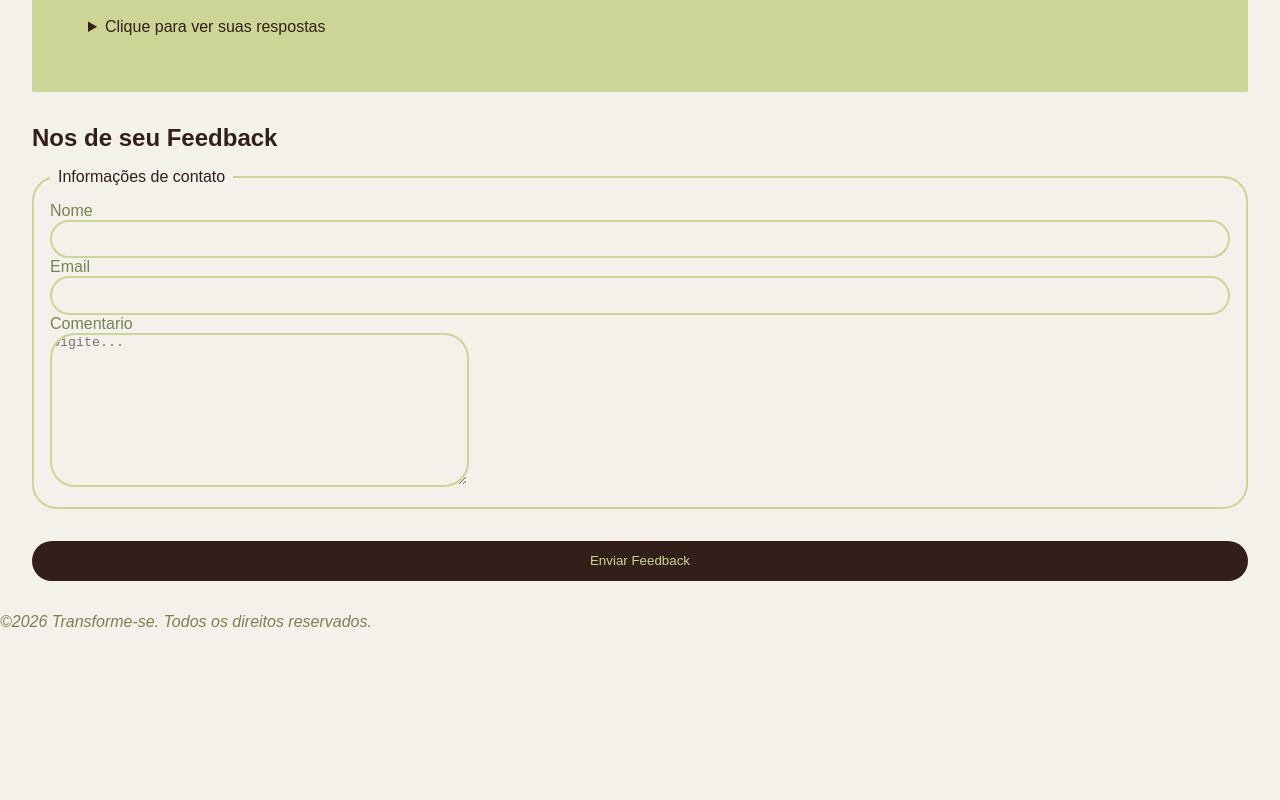
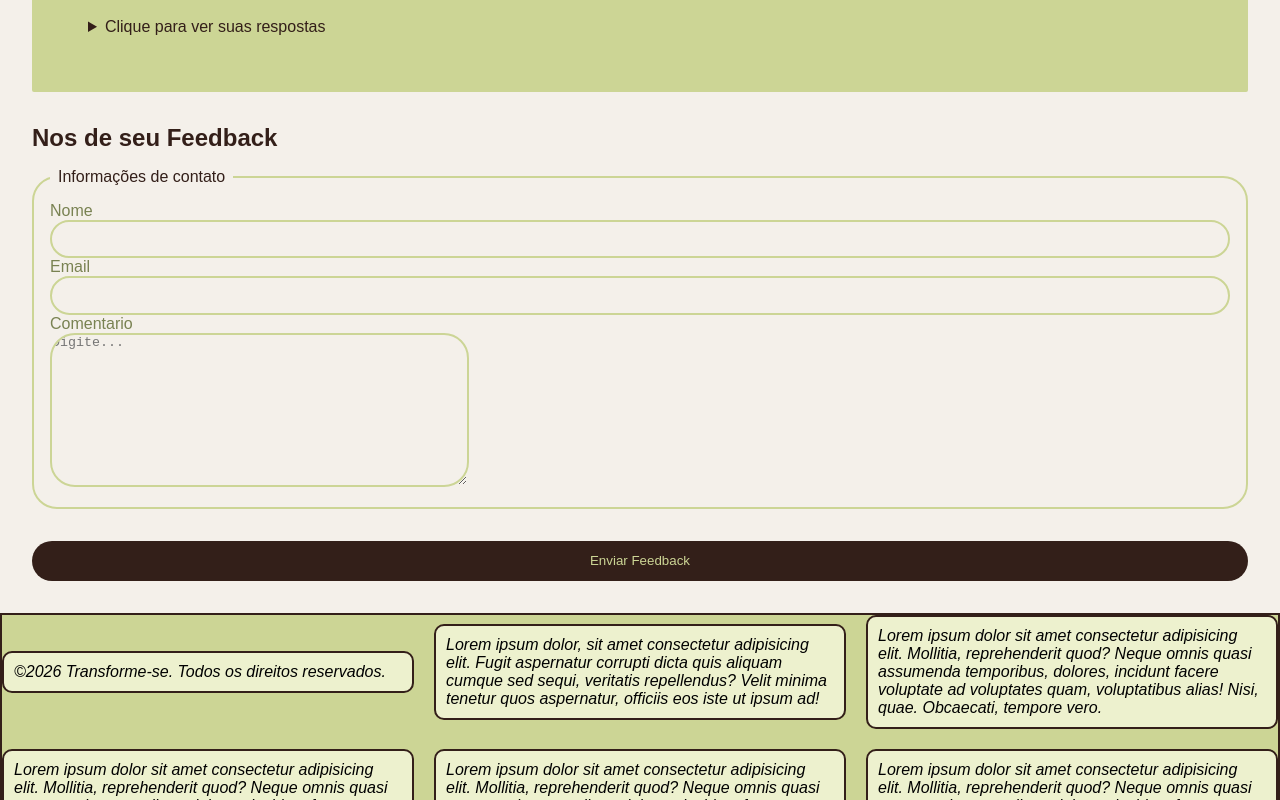
Before and after one commit to Polo11Uss/Projeto-Transforme-se, a plain HTML site: page index.html in a window 1280 px wide. Shown: the part 2000-2800 px from the top of the page. Before the commit the page ends 2631 px from the top, so only its background shows below. Drawn offline with Linux system fonts and the light colour scheme; a web font is replaced by a local one.

Commit message:
Ajustando layout do footer para CSS Grid

```diff
--- a/index.html
+++ b/index.html
@@ -15,6 +15,7 @@
             <li><a href="./index.html"> Home </a></li>
             <li><a href="./sobre.html"> Sobre </a></li>
             <li><a href="./contato.html"> Contato </a></li>
+            <li><a href="./teste.html">teste</a></li>
             </ul>
         </nav>
         <h1> Bem-vindo ao teste! </h1>
@@ -178,11 +179,31 @@
         <button>Enviar Feedback</button>
     </main>
 
-    <footer>
-        <i style="text-align: center;">
-            &copy;2026 Transforme-se. Todos os direitos reservados.
-        </i>
-    </footer>
+    <footer class="grid-footer">
+    <p class="card">
+        &copy;2026 Transforme-se. Todos os direitos reservados.
+    </p>
+
+    <p class="card">
+        Lorem ipsum dolor, sit amet consectetur adipisicing elit. Fugit aspernatur corrupti dicta quis aliquam cumque sed sequi, veritatis repellendus? Velit minima tenetur quos aspernatur, officiis eos iste ut ipsum ad!
+    </p>
+
+    <p class="card">
+        Lorem ipsum dolor sit amet consectetur adipisicing elit. Mollitia, reprehenderit quod? Neque omnis quasi assumenda temporibus, dolores, incidunt facere voluptate ad voluptates quam, voluptatibus alias! Nisi, quae. Obcaecati, tempore vero.
+    </p>
+
+    <p class="card">
+        Lorem ipsum dolor sit amet consectetur adipisicing elit. Mollitia, reprehenderit quod? Neque omnis quasi assumenda temporibus, dolores, incidunt facere voluptate ad voluptates quam, voluptatibus alias! Nisi, quae. Obcaecati, tempore vero.
+    </p>
+
+    <p class="card">
+        Lorem ipsum dolor sit amet consectetur adipisicing elit. Mollitia, reprehenderit quod? Neque omnis quasi assumenda temporibus, dolores, incidunt facere voluptate ad voluptates quam, voluptatibus alias! Nisi, quae. Obcaecati, tempore vero.
+    </p>
+
+    <p class="card">
+        Lorem ipsum dolor sit amet consectetur adipisicing elit. Mollitia, reprehenderit quod? Neque omnis quasi assumenda temporibus, dolores, incidunt facere voluptate ad voluptates quam, voluptatibus alias! Nisi, quae. Obcaecati, tempore vero.
+    </p>
+</footer>
 </body>
 
 </html>
--- a/style/index.css
+++ b/style/index.css
@@ -183,3 +183,25 @@ button{
     border-radius: 5rem;
     cursor: pointer;
 }
+
+footer{
+    background-color:#ccd595;
+    border:2px solid  #331f19;
+}
+
+.grid-footer {
+    display: grid;
+    grid-template-columns: repeat(3, 1fr);
+    gap: 20px;
+    align-items: center;
+}
+
+.card {
+    word-break: break-word;
+    background-color: #edf1ce;
+    color: black;
+    border: 2px solid #331f19;
+    border-radius: 10px;
+    padding: 10px;
+    font-style: italic;
+}
--- /dev/null
+++ b/style/teste.css
@@ -0,0 +1,13 @@
+*{
+    margin: 0 ;
+    padding: 0;
+
+}
+
+.conteiner-car-grd{
+    display: grid;
+    grid-template-columns: repeat(auto-fit, minmax);
+    justify-content: center;
+    padding: 24px;
+    gap: 24px
+}
```
Also changed, not shown: teste.html (added, +37 -0 lines).
